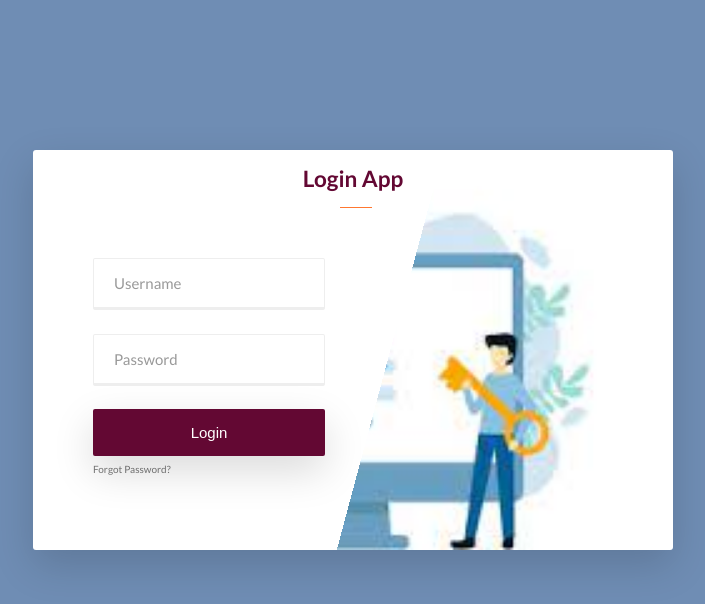
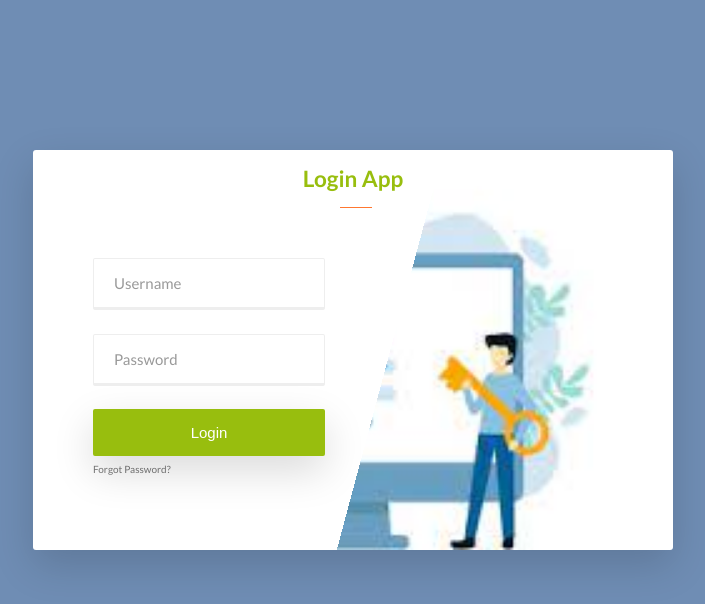
Before and after one commit to yutawei/loginapp, a plain HTML site: page index.html in a window 1280 px wide. Shown: the whole page, without its empty margins (287-992 px from the left). Drawn offline with nearby package versions, Linux system fonts and the light colour scheme.

Commit message:
Login APP Modified2

```diff
--- a/style.css
+++ b/style.css
@@ -25,7 +25,7 @@
 
   .heading {
     font-size:1.5rem;
-    color: #630833;
+    color: #98be0e;
     text-align: center;
     padding-top: 1rem;
     position: relative;
@@ -107,7 +107,7 @@
     display: block;
     width: 100%;
     padding: 1.5rem 2rem;
-    background-color: #630833;
+    background-color: #98be0e;
     color: #fff;
     font-size: 1.5rem;
     border: none;
```
